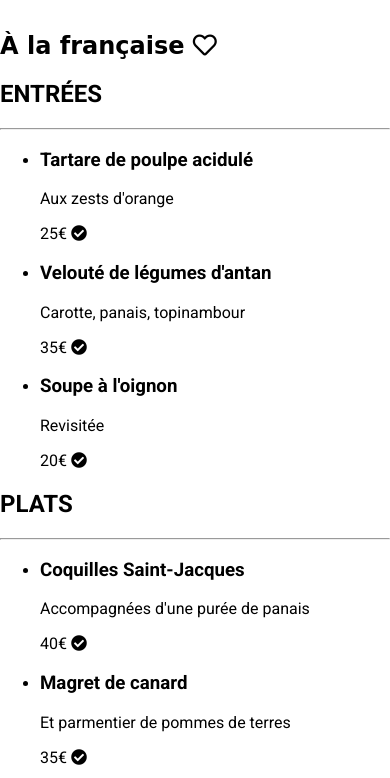
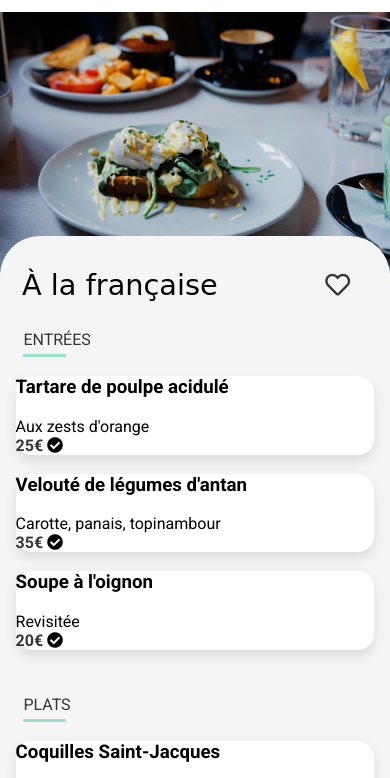
Before and after one commit to jp899/jp899_3_04032021, a website: page html/a_la_francaise.html in a window 390 px wide. Shown: the part 47-825 px from the top of the page. Drawn offline with Linux system fonts and the light colour scheme; a web font is replaced by a local one.

Commit message:
reste carte repas + animations + specifique pc/tablettes

```diff
--- a/html/a_la_francaise.html
+++ b/html/a_la_francaise.html
@@ -46,90 +46,90 @@
     </section>
 
 
-    <section class="entrees-list">
+    <section class="dishes-list">
         <h2>ENTR&Eacute;ES</h2>
         <HR>
 
-        <ul>
-            <li>
+        <div  class="dishes-list__container">
+            <div  class="dish">
                 <h3>Tartare de poulpe acidulé</h3>
                 <p>Aux zests d'orange</p>
                 <span class="price">25&euro;</span>
                 <i class="fas fa-check-circle"></i>
-            </li>
-            <li>
+            </div>
+            <div  class="dish">
                 <h3>Velouté de légumes d'antan</h3>
                 <p>Carotte, panais, topinambour</p>
                 <span class="price">35&euro;</span>
                 <i class="fas fa-check-circle"></i>
-            </li>
-            <li>
+            </div>
+            <div  class="dish">
                 <h3>Soupe à l'oignon</h3>
                 <p>Revisitée</p>
                 <span class="price">20&euro;</span>
                 <i class="fas fa-check-circle"></i>
-            </li>
-        </ul>
+            </div>
+        </div>
 
     </section>
 
-    <section class="plats-list">
+    <section class="dishes-list">
         <h2>PLATS</h2>
         <HR>
 
-        <ul>
-            <li>
+        <div  class="dishes-list__container">
+            <div  class="dish">
                 <h3>Coquilles Saint-Jacques</h3>
                 <p>Accompagnées d'une purée de panais</p>
                 <span class="price">40&euro;</span>
                 <i class="fas fa-check-circle"></i>
-            </li>
-            <li>
+            </div>
+            <div  class="dish">
                 <h3>Magret de canard</h3>
                 <p>Et parmentier de pommes de terres</p>
                 <span class="price">35&euro;</span>
                 <i class="fas fa-check-circle"></i>
-            </li>
-            <li>
+            </div>
+            <div  class="dish">
                 <h3>Pigeonneau d'Ille-et-Vilaine</h3>
                 <p>Sur son lit de gnocchis aux légumes</p>
                 <span class="price">44&euro;</span>
                 <i class="fas fa-check-circle"></i>
-            </li>
-        </ul>
+            </div>
+        </div>
 
     </section>
 
-    <section class="desserts-list">
+    <section class="dishes-list">
         <h2>DESSERTS</h2>
         <HR>
 
-        <ul>
-            <li>
+        <div  class="dishes-list__container">
+            <div  class="dish">
                 <h3>Pétales de violettes glacés</h3>
                 <p>Et purée de noisettes</p>
                 <span class="price">18&euro;</span>
                 <i class="fas fa-check-circle"></i>
-            </li>
-            <li>
+            </div>
+            <div  class="dish">
                 <h3>Fondant au chocolat</h3>
                 <p></p>
                 <span class="price">22&euro;</span>
                 <i class="fas fa-check-circle"></i>
-            </li>
-            <li>
+            </div>
+            <div  class="dish">
                 <h3>Millefeuille croustillant</h3>
                 <p>Myrtilles et pâte d'amande</p>
                 <span class="price">23&euro;</span>
                 <i class="fas fa-check-circle"></i>
-            </li>
-        </ul>
+            </div>
+        </div>
 
     </section>
 
-
-    <a href="#" class="button">Commander</a>
-
+    <div class="orderbutton-container">
+        <a href="#" class="button">Commander</a>
+    </div>
 
     <footer>
         <h1>ohmyfood</h1>
--- a/sass/base/_base.scss
+++ b/sass/base/_base.scss
@@ -8,11 +8,6 @@ body{
 }
 
 
-
-.secondary-page section img{
-    display:none;
-}
-
 a{
     text-decoration: none;
     color:black;
--- /dev/null
+++ b/sass/components/_dish.scss
@@ -0,0 +1,28 @@
+
+.dish{
+    background-color: white;
+    @include box-shadow;
+    border-radius: 16px;
+    margin-bottom:16px;
+
+    padding:
+
+    h3{
+        margin:0;
+        padding:0;
+    }
+    p{
+        margin:0;
+        padding:0;
+    }
+    .price{
+        margin:0;
+        padding:0;
+        color:$color-font-alternative;
+        font-weight:bold;
+    }
+    .fas{
+        margin:0;
+        padding:0;
+    }
+}
--- a/sass/components/_restaurant-card.scss
+++ b/sass/components/_restaurant-card.scss
@@ -29,8 +29,8 @@
         position:absolute;
         bottom: 12%;
         right:8%;
-        color:$color-quaternary;
-        font-size:1.5rem;
+        color:$color-font-alternative;;
+        font-size:1.55rem;
         font-weight:200;
     }
 
--- a/sass/layout/_sections.scss
+++ b/sass/layout/_sections.scss
@@ -35,6 +35,7 @@
         font-size:1.1rem;
         color:$color-font-alternative;
     }
+
 }
 
 .functionning-steps{
@@ -63,5 +64,99 @@
         margin-right:auto;
     }
 
+}
 
+.restaurant-introducer{
+    height:290px;
+    position: relative;
+
+    img{
+        width:100%;
+        height:90%;
+        object-fit:cover;
+    }
+
+    h1{
+        position: absolute;
+        bottom:0;
+
+        box-sizing: border-box;
+        width:100%;
+        margin:0;
+        padding-top:32px;
+        padding-left:22px;
+        padding-right:40px;
+
+        display:flex;
+        flex-direction:row;
+        justify-content: space-between;
+        align-items:center;
+
+        background-color:$color-bg;
+        border-top-right-radius:40px;
+        border-top-left-radius:40px;
+
+        font-size:1.8rem;
+        font-weight: normal;
+    }
+
+    .far{
+        font-size:1.55rem;
+        color:$color-font-alternative;
+    }
 }
+
+
+
+.dishes-list{
+
+    padding-top:15px;
+    background-color:$color-bg;
+
+
+    h2,HR{
+        margin-left:6%;
+    }
+
+    h2{
+        font-size: 1rem;
+        font-weight:400;
+        color:$color-font-alternative;
+
+        margin-bottom:0;
+
+    }
+
+
+    HR{
+        width:11%;
+        height:3px;
+        color:$color-tertiary;
+        background-color: $color-tertiary;
+        border:0;
+        margin-top:5px;
+    }
+
+
+    &__container{
+        width:92%;
+        margin-left:auto;
+        margin-right:auto;
+        padding-bottom:1px;
+    }
+}
+
+
+
+
+.orderbutton-container{
+    background-color:$color-bg;
+    padding-top:45px;
+    padding-bottom:100px;
+    text-align:center;
+
+    .button{
+        padding-left: 50px;
+        padding-right:50px;
+    }
+}
--- a/sass/main.scss
+++ b/sass/main.scss
@@ -19,6 +19,7 @@
 @import "./components/button.scss";
 @import "./components/step.scss";
 @import "./components/restaurant-card.scss";
+@import "./components/dish.scss";
 
 
 //Règles spécifiques aux gros éléments/composants
```
Also changed, not shown: html/la_note_enchantee.html (+32 -32 lines), html/la_palette_du_gout.html (+30 -30 lines), html/le_delice_des_sens.html (+30 -30 lines), css/main.css, 1 other file.
